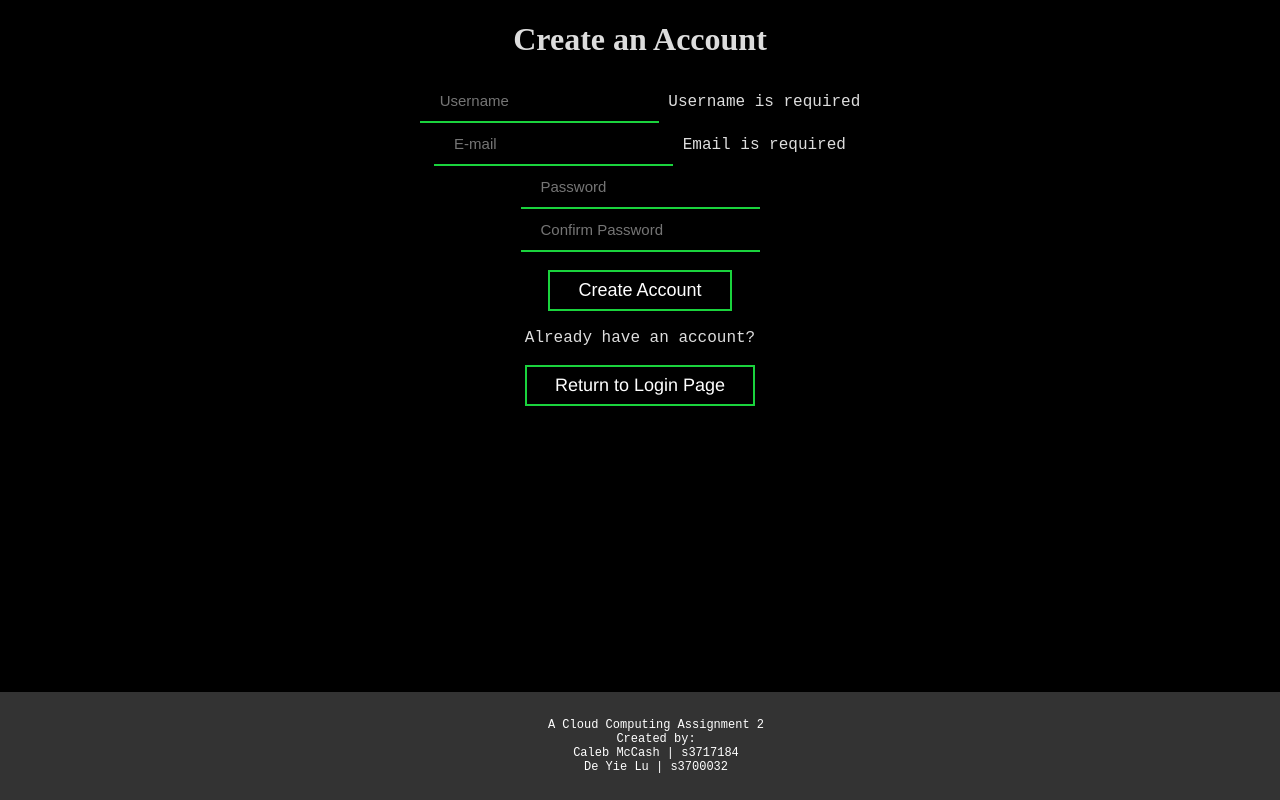
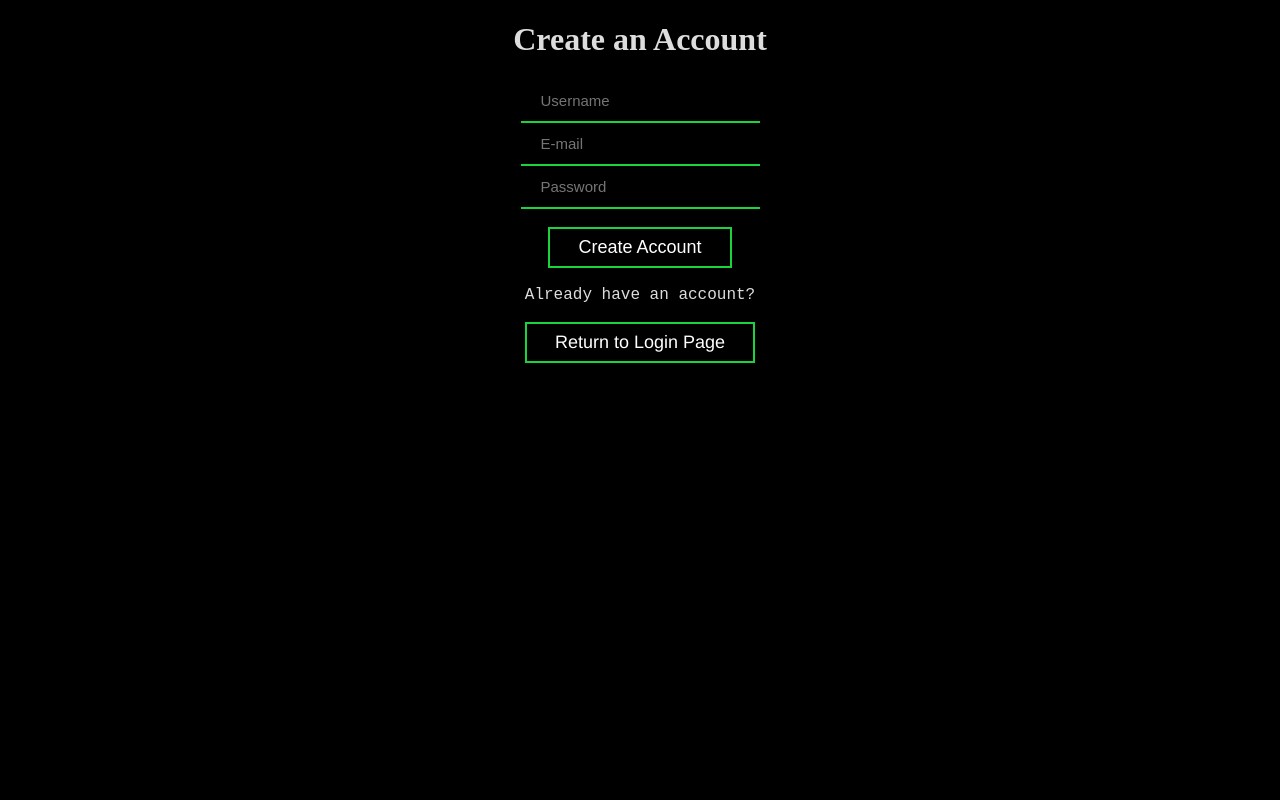
Before and after one commit to Sardonicalll/cc_a2, a PHP site: page /register.php in a window 1280 px wide. Run offline with PHP 8.4, Linux system fonts and the light colour scheme.

Commit message:
Update register.php

```diff
--- a/register.php
+++ b/register.php
@@ -16,33 +16,15 @@
 <body>
     <!-- PHP -->
 <?php
-    // Email validation
-  if (empty($_POST["email"])) {
-    $emailErr = "Email is required";
-  } else {
-    $email = test_input($_POST["email"]);
-    // Validate email format
-    if (!filter_var($email, FILTER_VALIDATE_EMAIL)) {
-      $emailErr = "Invalid email format";
-    }
-  }
-    //   Username validation
-  if (empty($_POST["username"])) {
-    $usernameErr = "Username is required";
-  }
+
 ?>
-
     <!-- Registration Form -->
     <form method="post">
         <input type="key" id="username" name="username" placeholder="Username">
-        <span class="error"> <?php echo $usernameErr;?></span>
         <br>
         <input type="key" id="email" name="email" placeholder="E-mail">
-        <span class="error"> <?php echo $emailErr;?></span>
         <br>
         <input type="integer" id="password" name="password" placeholder="Password">
-        <br>
-        <input type="integer" id="confirmpassword" name="confirmpassword" placeholder="Confirm Password">
         <br><br>
         <input type="submit" value="Create Account">
     </form>
@@ -50,20 +32,12 @@
     <br>
     Already have an account?
     <br><br>
-    <a class="registerbtn" href="https://cloudcomp-a2.ts.r.appspot.com/">Return to Login Page</a>
+    <a class="loginbtn" href="https://cloudcomp-a2.ts.r.appspot.com/">Return to Login Page</a>
     <br><br>
 </body>
     <!-- Footer -->
 <footer>
-    <p>
-        A Cloud Computing Assignment 2
-        <br>
-        Created by:
-        <br>
-        Caleb McCash | s3717184
-        <br>
-        De Yie Lu | s3700032
-    </p>
+
 </footer>
 <!-- Stylesheet -->
 <style>
@@ -130,18 +104,6 @@ input[type=button] {
     display: inline-block;
     font-size: 18px;
 }
-
-footer {
-    background-color: #333;
-    padding: 14px 16px;
-    color: #FFFFFF;
-    text-align: center;
-    font-size: 12px;
-    position: fixed;
-    left: 0;
-    bottom: 0;
-    width: 100%;
-}
 </style>
 <?php
 
```
